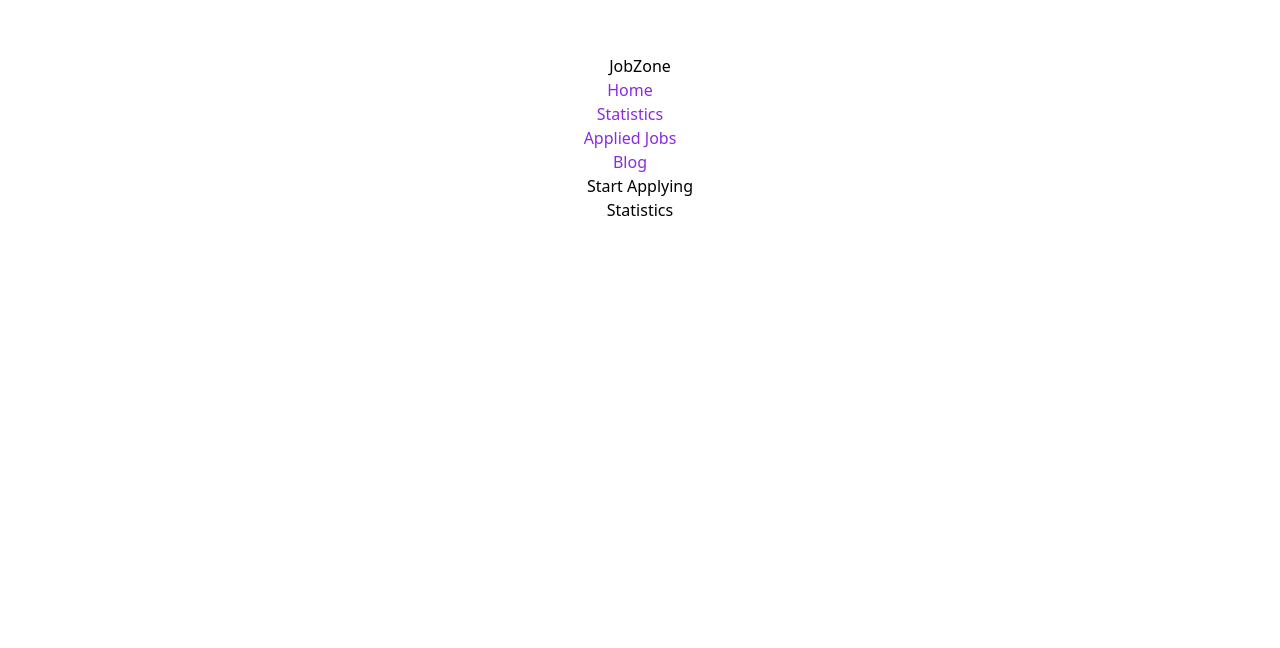
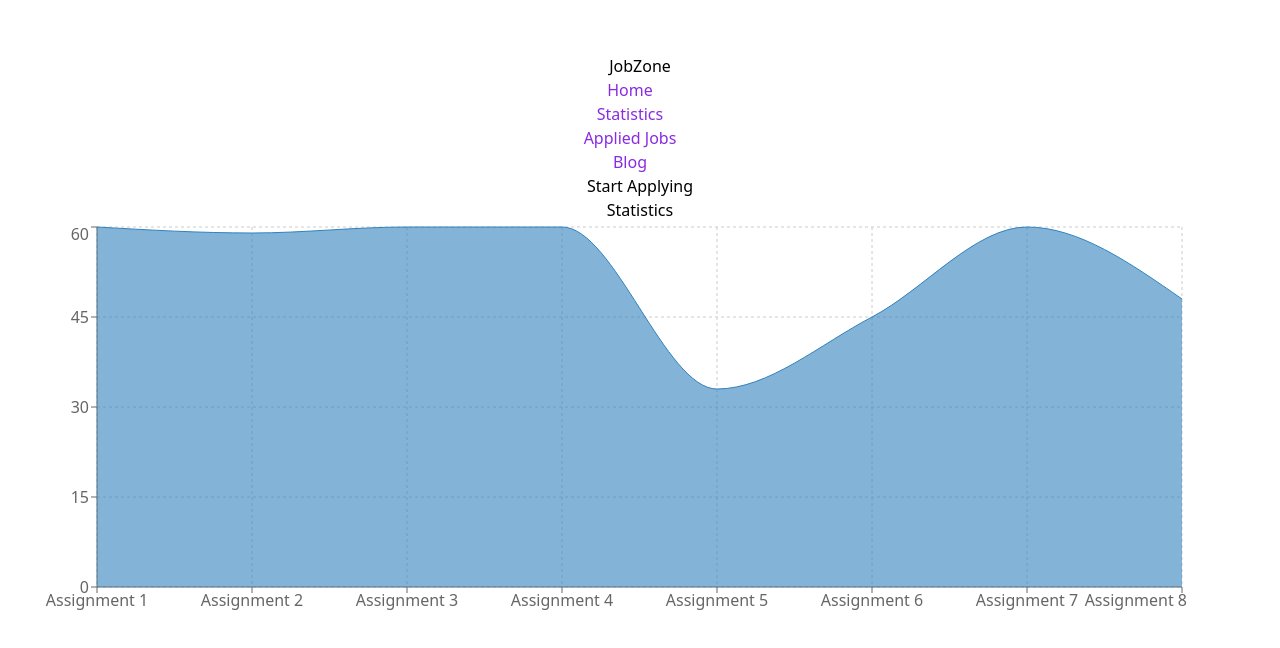
Before and after one commit to wd-ayesha/career-hub, a React (Vite) app: page /statistics in a window 1280 px wide. Shown: the part 1194-1842 px from the top of the page. Before the commit the page ends 1448 px from the top, so only its background shows below. Built offline with nearby package versions, Linux system fonts and the light colour scheme.

Commit message:
statistics added

```diff
--- a/package.json
+++ b/package.json
@@ -15,6 +15,7 @@
     "react": "^18.2.0",
     "react-dom": "^18.2.0",
     "react-router-dom": "^6.10.0",
+    "recharts": "^2.5.0",
     "sort-by": "^1.2.0"
   },
   "devDependencies": {
--- a/src/components/Home/Home.jsx
+++ b/src/components/Home/Home.jsx
@@ -8,11 +8,11 @@ const Home = () => {
   const categories = useLoaderData();
   const [jobs, setJobs] = useState([]);
 
-  useEffect( () => {
-    fetch('featuredJobs.json')
-    .then(res=>res.json())
-    .then(data=>setJobs(data))
-  }, [])
+  useEffect(() => {
+    fetch("featuredJobs.json")
+      .then((res) => res.json())
+      .then((data) => setJobs(data));
+  }, []);
 
   return (
     <>
@@ -27,10 +27,9 @@ const Home = () => {
             information you need. Its your future. Come find it. Manage all
             <br /> your job application from start to finish.
           </p>
-          <button className="btn btn-primary bg-blue-500 py-2 px-3 rounded-lg hover:bg-blue-700 text-white font-semibold">
+          <button className="btn btn-primary bg-purple-500 py-2 px-3 rounded-lg hover:bg-purple-700 text-white font-semibold">
             Get Started
           </button>
-
         </div>
         <div className="w-96">
           <img src="https://i.ibb.co/YBQTbKV/P3-OLGJ1-copy-1.png" alt="" />
@@ -38,28 +37,31 @@ const Home = () => {
       </div>
       <section>
         <h2 className="text-4xl pt-10 font-semibold">Job Category List</h2>
-        <h3 className="py-8">Explore thousands of job opportunities with all the information you need. Its your future</h3>
+        <h3 className="py-8">
+          Explore thousands of job opportunities with all the information you
+          need. Its your future
+        </h3>
 
-      <div className="md:flex justify-between items-center">
-      {
-            categories.map(category=><Category
-            key={category.id}
-            category={category}
-            ></Category>)
-        }
-      </div>
+        <div className="md:flex justify-between items-center">
+          {categories.map((category) => (
+            <Category key={category.id} category={category}></Category>
+          ))}
+        </div>
       </section>
       <section>
         <h2 className="text-4xl pt-10 font-semibold">Featured Jobs</h2>
-        <h3 className="py-8">Explore thousands of job opportunities with all the information you need. Its your future</h3>
-      <div className="grid md:grid-cols-2 gap-5">
-        {
-           jobs.map(job => <Job
-           key={job.id}
-           job={job}
-           ></Job>)
-        }
-      </div>
+        <h3 className="py-8">
+          Explore thousands of job opportunities with all the information you
+          need. Its your future
+        </h3>
+        <div className="grid md:grid-cols-2 gap-5">
+          {jobs.map((job) => (
+            <Job key={job.id} job={job}></Job>
+          ))}
+        </div>
+        <button className="btn btn-primary bg-purple-500 my-5 py-2 px-3 rounded-lg hover:bg-purple-700 text-white font-semibold">
+          See All Jobs
+        </button>
       </section>
     </>
   );
--- a/src/components/Statistics/Statistics.jsx
+++ b/src/components/Statistics/Statistics.jsx
@@ -1,12 +1,77 @@
-import React from 'react';
-import './Statistics.css'
+import React from "react";
+import "./Statistics.css";
+import {
+  AreaChart,
+  Area,
+  XAxis,
+  YAxis,
+  CartesianGrid,
+  Tooltip,
+  ResponsiveContainer,
+} from "recharts";
 
 const Statistics = () => {
-    return (
-        <div>
-            <h1 className='font-semibold text-2xl'>Statistics</h1>
-        </div>
-    );
+  const marks = [
+    {
+      id: 1,
+      name: "Assignment 1",
+      mark: "60",
+    },
+    {
+      id: 2,
+      name: "Assignment 2",
+      mark: "59",
+    },
+    {
+      id: 3,
+      name: "Assignment 3",
+      mark: "60",
+    },
+    {
+      id: 4,
+      name: "Assignment 4",
+      mark: "60",
+    },
+    {
+      id: 5,
+      name: "Assignment 5",
+      mark: "33",
+    },
+    {
+      id: 6,
+      name: "Assignment 6",
+      mark: "45",
+    },
+    {
+      id: 7,
+      name: "Assignment 7",
+      mark: "60",
+    },
+    {
+      id: 8,
+      name: "Assignment 8",
+      mark: "48",
+    },
+  ];
+  return (
+    <div>
+      <h1 className="font-semibold text-2xl pb-5">Statistics</h1>
+      <div>
+        <ResponsiveContainer width="95%" height={400}>
+          <AreaChart width={1000} height={400} data={marks}>
+            <CartesianGrid strokeDasharray="3 3" />
+            <XAxis dataKey="name" />
+            <YAxis dataKey="mark" />
+            <Tooltip />
+            <Area
+              type="monotone"
+              dataKey="mark"
+            />
+          </AreaChart>
+        </ResponsiveContainer>
+      </div>
+    </div>
+  );
 };
 
 export default Statistics;
--- a/src/components/jobDetail/JobDetail.jsx
+++ b/src/components/jobDetail/JobDetail.jsx
@@ -1,14 +1,39 @@
-import React from 'react';
+import React, { useEffect, useState } from 'react';
+import { useLoaderData, useParams } from 'react-router-dom';
+
 
 const JobDetail = () => {
+    // const jobDetail = useParams()
+    // console.log(jobDetail);
+    // const jobs = useLoaderData()
+    // console.log(jobs)
+
+   let {id}= useParams()
+   const [detail, setDetail] = useState([]);
+
+    // const [detail, setDetail] = useState([]);
+
+  /*   useEffect( () => {
+        fetch('/featuredJobs.json')
+        .then(res => res.json())
+        .then(data => {
+            const detailData = data.find(detail => detail.id === id);
+           let mydata =[]
+        //    setDetail(detailData)
+            if (detailData){
+                mydata.push(detailData)
+            }
+        })
+    }, []) */
 
     return (
         <div>
             <h1 className='font-semibold text-2xl'>Job Details</h1>
             <div>
                 <div className=''>
-
-
+              {/*   {
+                    mydata.map(detail => <JobDetail></JobDetail>)
+                } */}
                 </div>
                 <div className=''>
                     <h3>Job Details</h3>
--- a/src/main.jsx
+++ b/src/main.jsx
@@ -26,10 +26,11 @@ const router = createBrowserRouter([
       {
         path: 'detail/:detailId',
         element: <JobDetail></JobDetail>,
+        // loader: ({params}) => fetch('categories.json')
       },
       {
         path: 'statistics',
-        element: <Statistics></Statistics>
+        element: <Statistics></Statistics>,
       },
       {
         path: 'applied-jobs',
```
Also changed, not shown: 1 other file (tests, documents, lock files or other folders).
